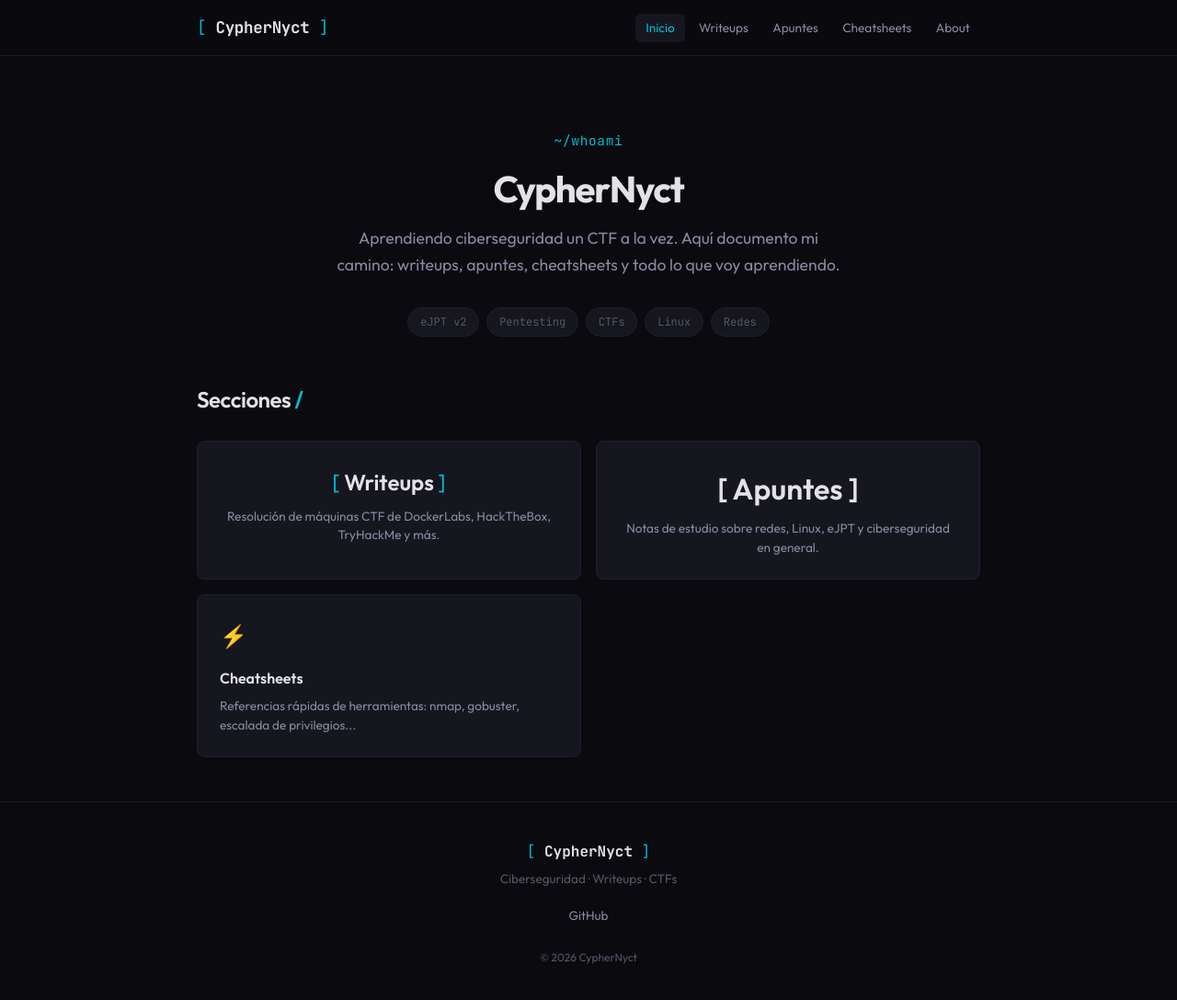
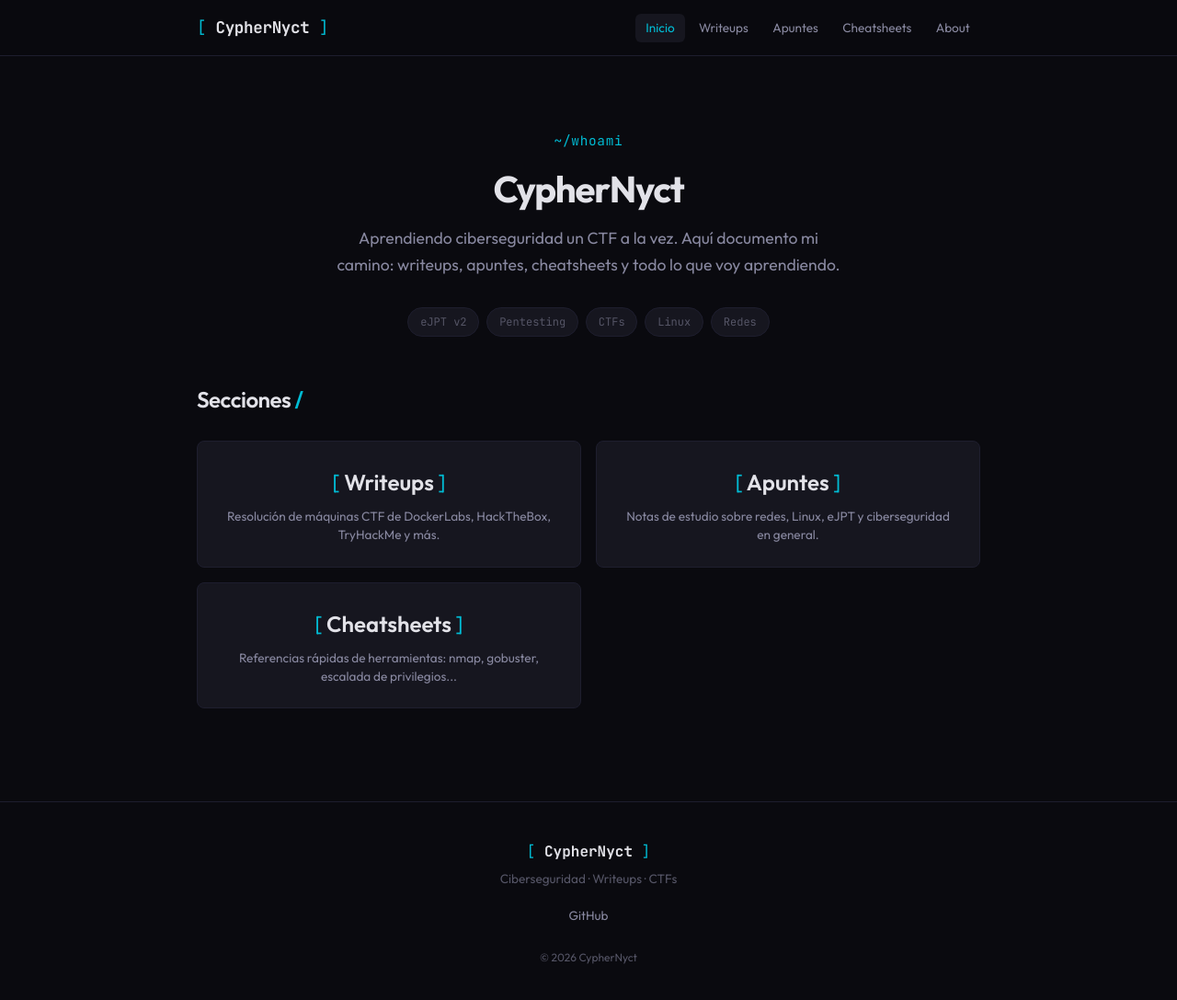
Before and after one commit to CypherNyct/cyphernyct.github.io, a Jekyll site: the page built from index.md, in a window 1280 px wide and 1091 px high. Shown: the top 1087 px of the window at 92% size. Built offline with Jekyll 4.4.1, drawn with Linux system fonts in a browser that asks for light colours.

Commit message:
Update index.md

```diff
--- a/index.md
+++ b/index.md
@@ -27,13 +27,16 @@ title: Inicio
   </h3>
   <p>Resolución de máquinas CTF de DockerLabs, HackTheBox, TryHackMe y más.</p>
 </a>
-     <a href="{{ '/apuntes/' | relative_url }}" class="card" style="text-align: center;">
-  <h3 style="font-size: 2.0em;">[ Apuntes ]</h3>
+    <a href="{{ '/apuntes/' | relative_url }}" class="card" style="text-align: center;">
+  <h3 style="font-size: 1.5em;">
+    <span class="logo-bracket">[</span> Apuntes <span class="logo-bracket">]</span>
+  </h3>
       <p>Notas de estudio sobre redes, Linux, eJPT y ciberseguridad en general.</p>
     </a>
-    <a href="{{ '/cheatsheets/' | relative_url }}" class="card">
-      <div class="card-emoji">⚡</div>
-      <h3>Cheatsheets</h3>
+   <a href="{{ '/cheatsheets/' | relative_url }}" class="card" style="text-align: center;">
+  <h3 style="font-size: 1.5em;">
+    <span class="logo-bracket">[</span> Cheatsheets <span class="logo-bracket">]</span>
+  </h3>
       <p>Referencias rápidas de herramientas: nmap, gobuster, escalada de privilegios...</p>
     </a>
   </div>
```
